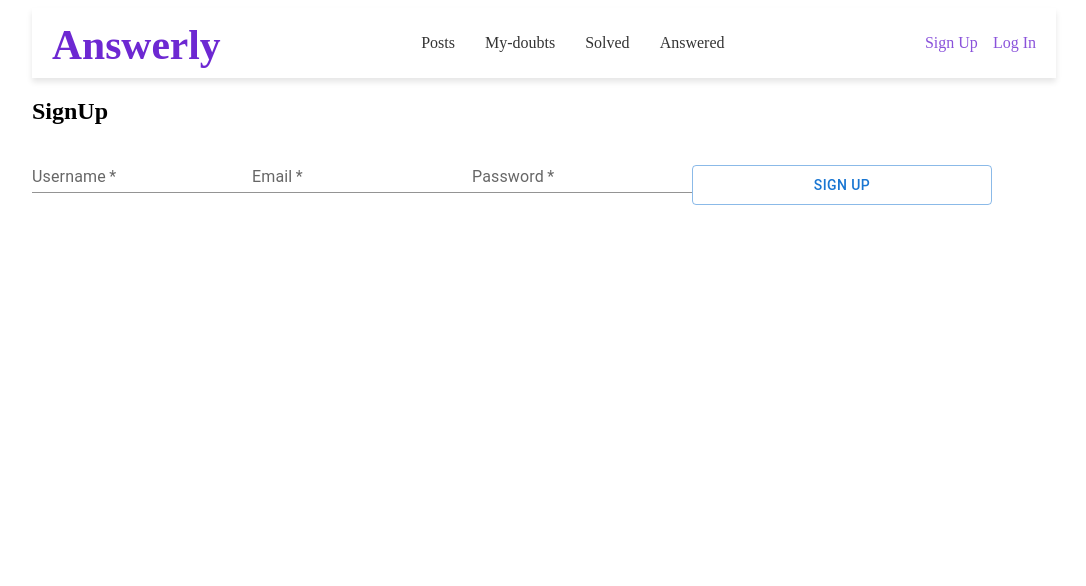
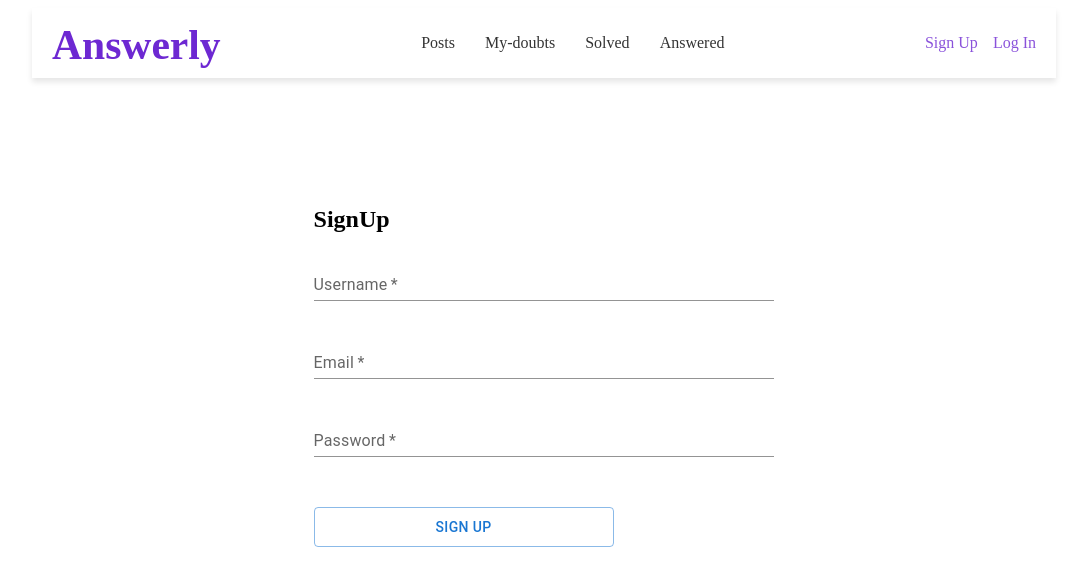
Before and after one commit to vivekkannamreddi/Answerly-EmpowerLearning, a React (Vite) app: page /signup in a window 1280 px wide. Shown: the top 586 px of the page, without its empty margins (96-1182 px from the left). Built offline with nearby package versions, Linux system fonts and the light colour scheme.

Commit message:
updated the css styling for the forms

```diff
--- a/src/components/CreatePost.css
+++ b/src/components/CreatePost.css
@@ -0,0 +1,18 @@
+.createpostMain{
+    width: 100%;
+    height: 90vh;
+    display: flex;
+    flex-direction: column;
+    align-items: center;
+    justify-content: center;
+}
+.createpostInner{
+    display: flex;
+    flex-direction: column;
+    width: 45%;
+    height: 70%;
+}
+.textfieldcreate{
+    margin-bottom: 30px;
+    width: 100%;
+}
--- a/src/components/CreatePost.jsx
+++ b/src/components/CreatePost.jsx
@@ -39,17 +39,10 @@ const CreatePost = () => {
       setErrors(newErrors);
     } else {
       console.log('Form Submitted:', formData);
-      // send formData to server
       try {
-
-            // const res = await API.post('/auth/posts', { ...formData, postedBy: userId });
             const res = await API.post('/auth/posts', formData, {headers: { Authorization: `Bearer ${token}` }})
-
-
             console.log('Post created:', res.data);
-
-            // Redirect to posts page or clear form
-            navigate('/posts'); // or window.location.reload() if not using router
+            navigate('/posts');
         } catch (err) {
             console.error('Error creating post:', err.response?.data || err.message);
         }
@@ -59,56 +52,77 @@ const CreatePost = () => {
 
   return (
     <div className="create-post">
-      <h2>Create Post</h2>
       <form onSubmit={handleSubmit} className="form-wrapper">
+        <div className="createpostMain">
+          <div className="createpostInner">
+            <h1>Create Post</h1>
+            <div className='textfieldcreate'>
                 <TextField
                 name="title"
                 label="Title"
                 variant="filled"
+                className='textfieldcreate'
                 value={formData.title}
                 onChange={handleChange}
                 error={Boolean(errors.title)}
                 helperText={errors.title}
               />
+            </div>
+            <div className='textfieldcreate'>
               <TextField
                 name="description"
                 label="Description"
                 variant="filled"
+                className='textfieldcreate'
                 value={formData.description}
                 onChange={handleChange}
                 error={Boolean(errors.description)}
                 helperText={errors.description}
               />
+            </div>
+            <div className='textfieldcreate'>
               <TextField
                 name="difficulty"
                 label="Difficulty (Easy/Medium/Hard)"
                 variant="filled"
+                className='textfieldcreate'
                 value={formData.difficulty}
                 onChange={handleChange}
                 error={Boolean(errors.difficulty)}
                 helperText={errors.difficulty}
               />
+            </div>
+            <div className='textfieldcreate'>
               <TextField
                 name="subject"
                 label="Subject"
                 variant="filled"
+                className='textfieldcreate'
                 value={formData.subject}
                 onChange={handleChange}
                 error={Boolean(errors.subject)}
                 helperText={errors.subject}
               />
+            </div>
+            <div className='textfieldcreate'>
               <TextField
                 name="topic"
                 label="Topic"
                 variant="filled"
+                className='textfieldcreate'
                 value={formData.topic}
                 onChange={handleChange}
                 error={Boolean(errors.topic)}
                 helperText={errors.topic}
               />
+            </div>
+            <div className='textfieldcreate'>
               <Button type="submit" variant="contained" color="primary" style={{ marginTop: '1rem' }}>
                 Submit
               </Button>
+            </div>
+          </div>
+        </div>
       </form>
     </div>
   );
--- a/src/components/Login.css
+++ b/src/components/Login.css
@@ -0,0 +1,18 @@
+.loginMain{
+    width: 100%;
+    height: 90vh;
+    display: flex;
+    flex-direction: column;
+    align-items: center;
+    justify-content: center;
+}
+.loginInner{
+    display: flex;
+    flex-direction: column;
+    width: 45%;
+    height: 70%;
+}
+.textfieldlogin{
+    margin-bottom: 30px;
+    width: 100%;
+}
--- a/src/components/Login.jsx
+++ b/src/components/Login.jsx
@@ -31,10 +31,14 @@ function Login() {
 
     return (
         <form onSubmit={handleSubmit} className='LoginForm'>
-            <h2>Log In</h2>
-            <TextField className='textfield' name="email"  label="Email" onChange={handleChange} required variant="standard" />
-            <TextField className='textfield' name="password" type="password" label="Password" variant="standard"  onChange={handleChange} required />
-            <Button variant="outlined" sx={{marginTop:"20px",height:"40px" ,width: "300px",}} type="submit">Log In</Button>
+            <div className="loginMain">
+                <div className="loginInner">
+                    <h2>Log In</h2>
+                    <div className='textfieldlogin'><TextField className='textfieldlogin' name="email"  label="Email" onChange={handleChange} required variant="standard" /></div>
+                    <div className='textfieldlogin'><TextField className='textfieldlogin' name="password" type="password" label="Password" variant="standard"  onChange={handleChange} required /></div>
+                    <div className='textfieldlogin'><Button className='textfieldlogin' variant="outlined" sx={{marginTop:"20px",height:"40px" ,width: "300px",}} type="submit">Log In</Button></div>
+                </div>
+            </div>
         </form>
     );
 }
--- a/src/components/Signup.css
+++ b/src/components/Signup.css
@@ -0,0 +1,19 @@
+.signupMain{
+    width: 100%;
+    height: 90vh;
+    display: flex;
+    flex-direction: column;
+    align-items: center;
+    justify-content: center;
+}
+.signupInner{
+    display: flex;
+    flex-direction: column;
+
+    width: 45%;
+    height: 70%;
+}
+.textfieldsignup{
+    margin-bottom: 30px;
+    width: 100%;
+}
--- a/src/components/Signup.jsx
+++ b/src/components/Signup.jsx
@@ -26,11 +26,15 @@ function Signup() {
 
     return (
         <form onSubmit={handleSubmit} className='SignUpForm'>
-            <h2>SignUp</h2>
-            <TextField className='textfield' name="username"  label="Username" onChange={handleChange} required variant="standard" />
-            <TextField className='textfield' name="email"  label="Email" type='email' onChange={handleChange} required variant="standard" />
-            <TextField className='textfield' name="password"     label="Password" type='password' onChange={handleChange} required variant="standard" />
-            <Button type="submit" variant="outlined" sx={{marginTop:"20px",height:"40px" ,width: "300px",}} >Sign Up</Button>
+            <div className="signupMain">
+                <div className="signupInner">
+                    <h2>SignUp</h2>
+                    <div className='textfieldsignup'><TextField  className='textfieldsignup' name="username"  label="Username" onChange={handleChange} required variant="standard" /></div>
+                    <div className='textfieldsignup'><TextField className='textfieldsignup' name="email"  label="Email" type='email' onChange={handleChange} required variant="standard" /></div>
+                    <div className='textfieldsignup'><TextField className='textfieldsignup' name="password"     label="Password" type='password' onChange={handleChange} required variant="standard" /></div>
+                    <div className='textfieldsignup'><Button className='textfieldsignup' type="submit" variant="outlined" sx={{marginTop:"20px",height:"40px" ,width: "300px",}} >Sign Up</Button></div>
+                </div>
+            </div>
         </form>
     );
 }
--- a/src/pages/posts/Posts.jsx
+++ b/src/pages/posts/Posts.jsx
@@ -26,7 +26,7 @@ const Posts = () => {
       <h1>All Posts</h1>
 
       <div className="fab-button">
-        <Fab color="primary" aria-label="add" onClick={() => navigate('/create')}>
+        <Fab sx={{ backgroundColor: '#6d28d2',color:'white', '&:hover': { backgroundColor: '#5b21b6' } }} aria-label="add" onClick={() => navigate('/create')}>
           <AddIcon />
         </Fab>
       </div>
```
Lines whose indentation alone changed are shown as unchanged.
